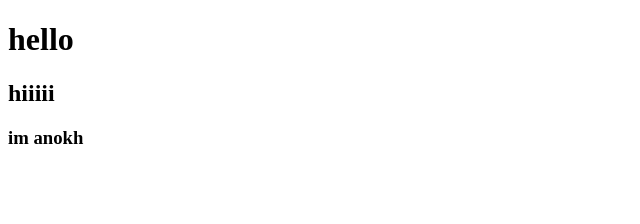
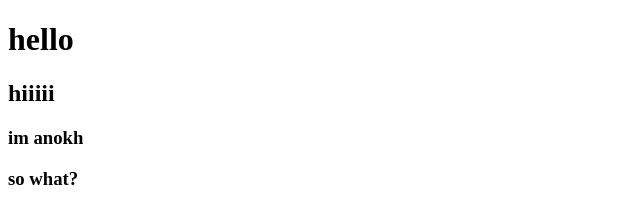
Before and after one commit to anokhps/git_test, a plain HTML site: page index.html in a window 1280 px wide. Shown: the full height of the page, 0-640 px from the left. Drawn offline with Linux system fonts and the light colour scheme.

Commit message:
someone changed index.html again

```diff
--- a/index.html
+++ b/index.html
@@ -10,5 +10,6 @@
     <h1>hello</h1>
     <h2>hiiiii</h2>
     <h3>im anokh</h3>
+    <h3>so what?</h3>
 </body>
 </html>
```
